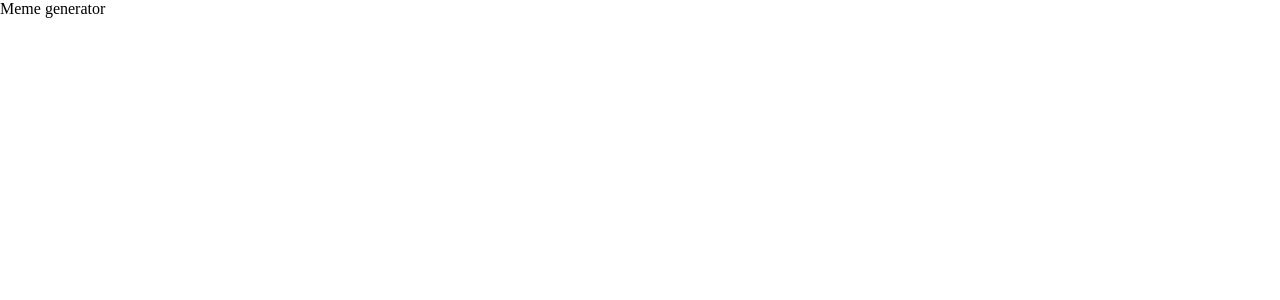
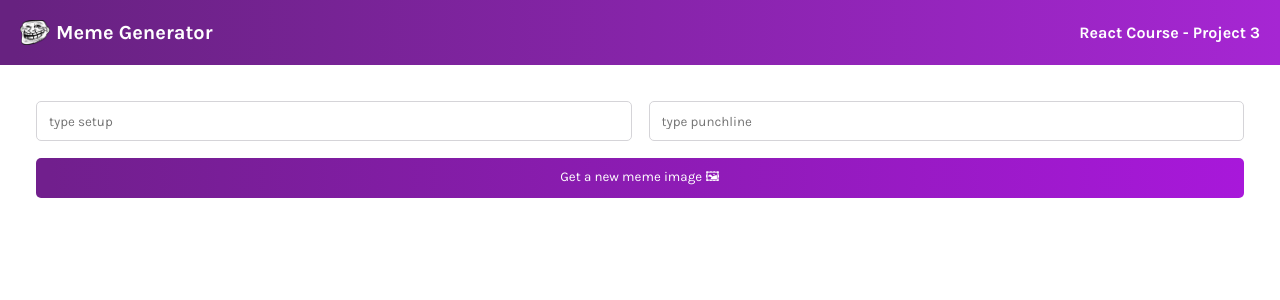
Before and after one commit to El-Jakes/dummy, a React (Create React App) app: page / in a window 1280 px wide. Shown: the top 300 px of the page. Built offline with nearby package versions, Linux system fonts and the light colour scheme; the HTML template or start-up script is replaced by a standard one.

Commit message:
build and style header and form section

```diff
--- a/src/App.js
+++ b/src/App.js
@@ -1,9 +1,12 @@
+import Header from './components/Header'
+import Meme from './components/Meme'
 
 
 function App() {
   return (
     <div className="App">
-      Meme generator
+      <Header />
+      <Meme />
     </div>
   );
 }
--- /dev/null
+++ b/src/components/Header.js
@@ -0,0 +1,14 @@
+import React from 'react'
+import troll from '../images/troll.png'
+
+const Header = () => {
+  return (
+    <header className='header'>
+        <img className='header-img' src={troll} alt="" />
+        <h2 className='header-title'>Meme Generator</h2>
+        <h4 className='header-text'>React Course - Project 3</h4>
+    </header>
+  )
+}
+
+export default Header
--- /dev/null
+++ b/src/components/Meme.js
@@ -0,0 +1,23 @@
+import React from 'react'
+
+const Meme = () => {
+  return (
+    <main>
+        <form className='form' action="">
+            <input
+                type="text"
+                className='form-input'
+                placeholder='type setup'
+            />
+            <input
+                type="text"
+                className='form-input'
+                placeholder='type punchline'
+            />
+            <button type="submit" className='form-btn'>Get a new meme image 🖼</button>
+        </form>
+    </main>
+  )
+}
+
+export default Meme
--- a/src/index.css
+++ b/src/index.css
@@ -1,7 +1,62 @@
+@import url("https://fonts.googleapis.com/css2?family=Karla:wght@400;500;600;700;800&display=swap");
+
 * {
   box-sizing: border-box;
 }
 
 body {
   margin: 0;
+  font-family: "Karla", sans-serif;
 }
+
+main {
+  padding: 36px;
+}
+
+.header {
+  height: 65px;
+  display: flex;
+  align-items: center;
+  background: linear-gradient(90deg, #672280 1.18%, #a626d3 100%);
+  color: white;
+  padding: 1.25em;
+}
+
+.header-img {
+  height: 100%;
+  margin-right: 0.375em;
+}
+
+.header-title {
+  font-size: 1.25rem;
+  margin-right: auto;
+}
+
+.header-project {
+  font-size: 0.75rem;
+  font-weight: 500;
+}
+
+.form {
+  display: grid;
+  grid-template: 40px 40px / 1fr 1fr;
+  gap: 17px;
+}
+
+.form-input {
+  font-family: 'Karla', sans-serif;
+  border-radius: 5px;
+  border: 1px solid #D5D4D8;
+  /* text-indent helps give indentation to placeholder texts */
+  text-indent: 10px;
+}
+
+.form-btn {
+  grid-column: 1 / -1;
+  border: none;
+  background: linear-gradient(90.41deg, #711F8D 1.14%, #A818DA 100%);
+  color: #ffffff;
+  font-family: 'Karla', sans-serif;
+  border-radius: 5px;
+  cursor: pointer;
+}
```
Also changed, not shown: src/images/troll.png (added).
